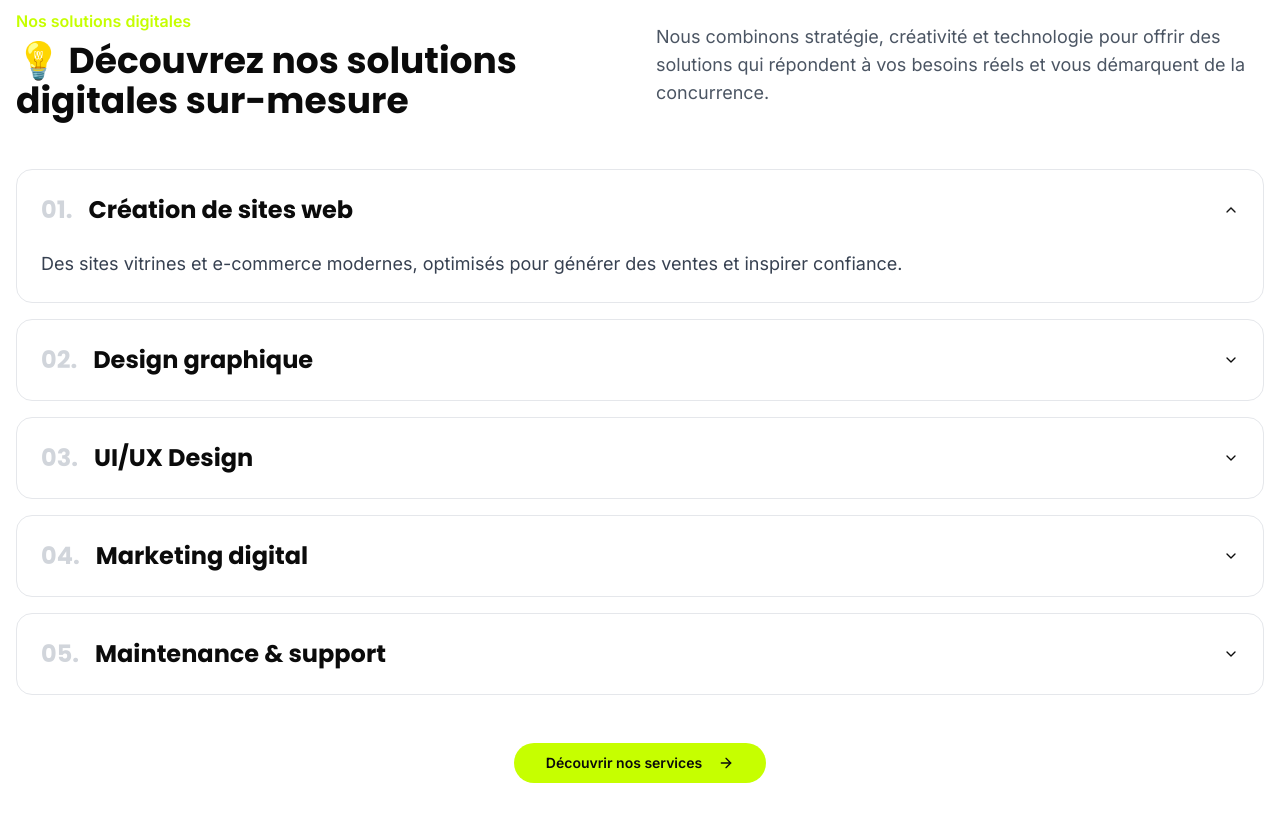
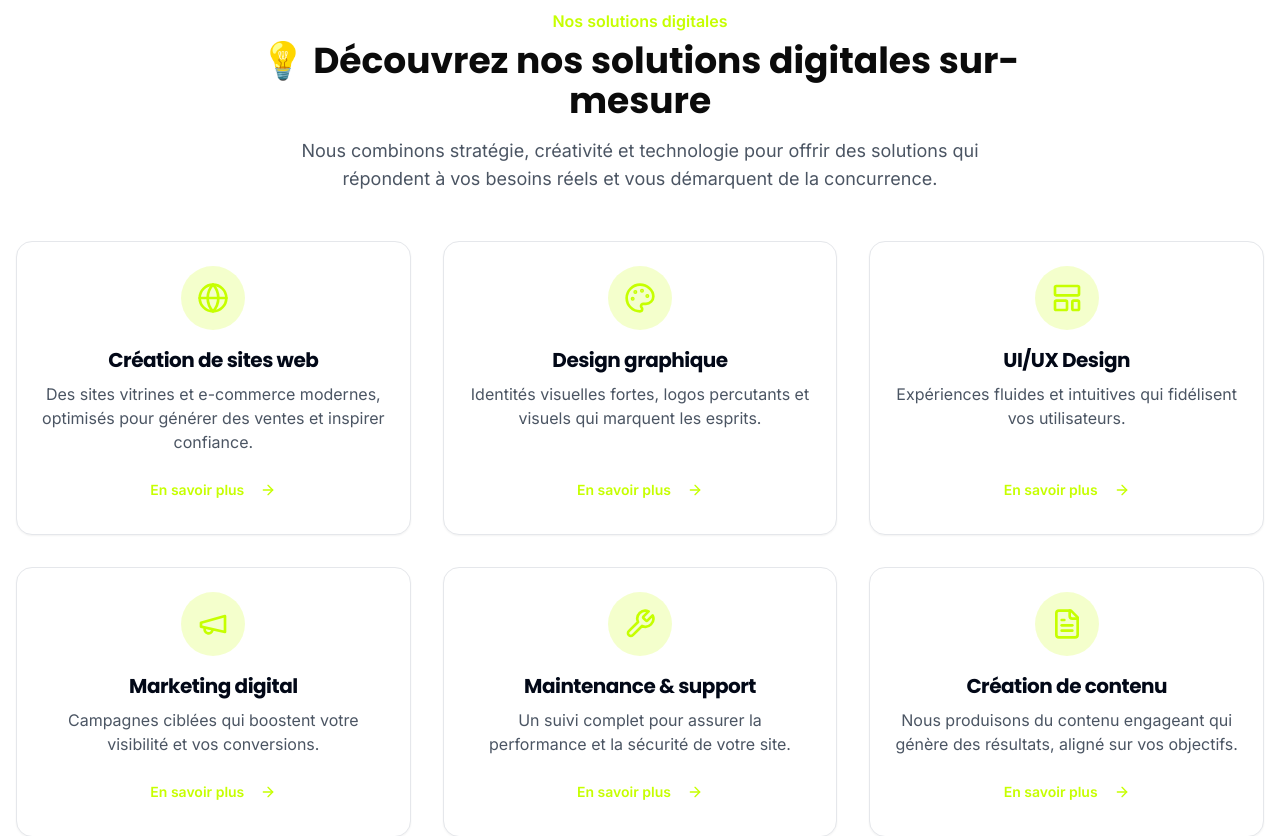
Before and after one commit to wendooka-afk/wendooka, a React (Vite) app: page / in a window 1280 px wide. Shown: the part 1340-2176 px from the top of the page. Built offline with nearby package versions, Linux system fonts and the light colour scheme.

Commit message:
[dyad] Refonte de la section des services - wrote 1 file(s)

```diff
--- a/src/components/ServicesSection.tsx
+++ b/src/components/ServicesSection.tsx
@@ -1,33 +1,38 @@
 import React from 'react';
-import {
-  Accordion,
-  AccordionContent,
-  AccordionItem,
-  AccordionTrigger,
-} from "@/components/ui/accordion";
+import { Card, CardContent, CardHeader, CardTitle } from "@/components/ui/card";
 import { Button } from '@/components/ui/button';
-import { ArrowRight } from 'lucide-react';
+import { Globe, Palette, LayoutTemplate, Megaphone, Wrench, FileText, ArrowRight } from 'lucide-react';
 
 const services = [
   {
+    icon: <Globe className="h-8 w-8 text-lime-accent" />,
     title: "Création de sites web",
     description: "Des sites vitrines et e-commerce modernes, optimisés pour générer des ventes et inspirer confiance."
   },
   {
+    icon: <Palette className="h-8 w-8 text-lime-accent" />,
     title: "Design graphique",
     description: "Identités visuelles fortes, logos percutants et visuels qui marquent les esprits."
   },
   {
+    icon: <LayoutTemplate className="h-8 w-8 text-lime-accent" />,
     title: "UI/UX Design",
     description: "Expériences fluides et intuitives qui fidélisent vos utilisateurs."
   },
   {
+    icon: <Megaphone className="h-8 w-8 text-lime-accent" />,
     title: "Marketing digital",
     description: "Campagnes ciblées qui boostent votre visibilité et vos conversions."
   },
   {
+    icon: <Wrench className="h-8 w-8 text-lime-accent" />,
     title: "Maintenance & support",
     description: "Un suivi complet pour assurer la performance et la sécurité de votre site."
+  },
+  {
+    icon: <FileText className="h-8 w-8 text-lime-accent" />,
+    title: "Création de contenu",
+    description: "Nous produisons du contenu engageant qui génère des résultats, aligné sur vos objectifs."
   }
 ];
 
@@ -35,36 +40,30 @@ const ServicesSection: React.FC = () => {
   return (
     <section className="py-16 md:py-24 bg-white text-dark-black">
       <div className="container mx-auto px-4">
-        <div className="grid md:grid-cols-2 gap-8 items-center mb-12">
-          <div>
-            <p className="font-semibold text-lime-accent mb-2">Nos solutions digitales</p>
-            <h2 className="text-3xl md:text-4xl font-bold font-poppins">💡 Découvrez nos solutions digitales sur-mesure</h2>
-          </div>
-          <div>
-            <p className="text-lg text-gray-600">
-              Nous combinons stratégie, créativité et technologie pour offrir des solutions qui répondent à vos besoins réels et vous démarquent de la concurrence.
-            </p>
-          </div>
+        <div className="text-center mb-12 max-w-3xl mx-auto">
+          <p className="font-semibold text-lime-accent mb-2">Nos solutions digitales</p>
+          <h2 className="text-3xl md:text-4xl font-bold font-poppins mb-4">💡 Découvrez nos solutions digitales sur-mesure</h2>
+          <p className="text-lg text-gray-600">
+            Nous combinons stratégie, créativité et technologie pour offrir des solutions qui répondent à vos besoins réels et vous démarquent de la concurrence.
+          </p>
         </div>
-        <Accordion type="single" collapsible defaultValue="item-0" className="w-full space-y-4">
+        <div className="grid grid-cols-1 md:grid-cols-2 lg:grid-cols-3 gap-8">
           {services.map((service, index) => (
-            <AccordionItem key={index} value={`item-${index}`} className="border border-gray-200 rounded-2xl px-6">
-              <AccordionTrigger className="text-2xl font-bold hover:no-underline py-6">
-                <span className="flex items-center gap-4">
-                  <span className="text-gray-300">0{index + 1}.</span>
-                  {service.title}
-                </span>
-              </AccordionTrigger>
-              <AccordionContent className="pb-6 text-lg text-gray-700">
-                {service.description}
-              </AccordionContent>
-            </AccordionItem>
+            <Card key={index} className="bg-white border border-gray-200 rounded-2xl p-6 text-center flex flex-col items-center hover:shadow-xl hover:-translate-y-2 transition-all duration-300">
+              <div className="mb-4 bg-lime-accent/20 p-4 rounded-full">
+                {service.icon}
+              </div>
+              <CardHeader className="p-0 mb-2">
+                <CardTitle className="text-xl font-bold">{service.title}</CardTitle>
+              </CardHeader>
+              <CardContent className="p-0 flex-grow">
+                <p className="text-gray-600">{service.description}</p>
+              </CardContent>
+              <Button variant="link" className="mt-4 text-lime-accent font-bold hover:text-dark-black group">
+                En savoir plus <ArrowRight className="ml-2 h-4 w-4 group-hover:translate-x-1 transition-transform" />
+              </Button>
+            </Card>
           ))}
-        </Accordion>
-        <div className="text-center mt-12">
-            <Button className="bg-lime-accent text-dark-black hover:bg-lime-accent/90 font-bold rounded-full px-8 py-4">
-                Découvrir nos services <ArrowRight className="ml-2 h-5 w-5" />
-            </Button>
         </div>
       </div>
     </section>
```
